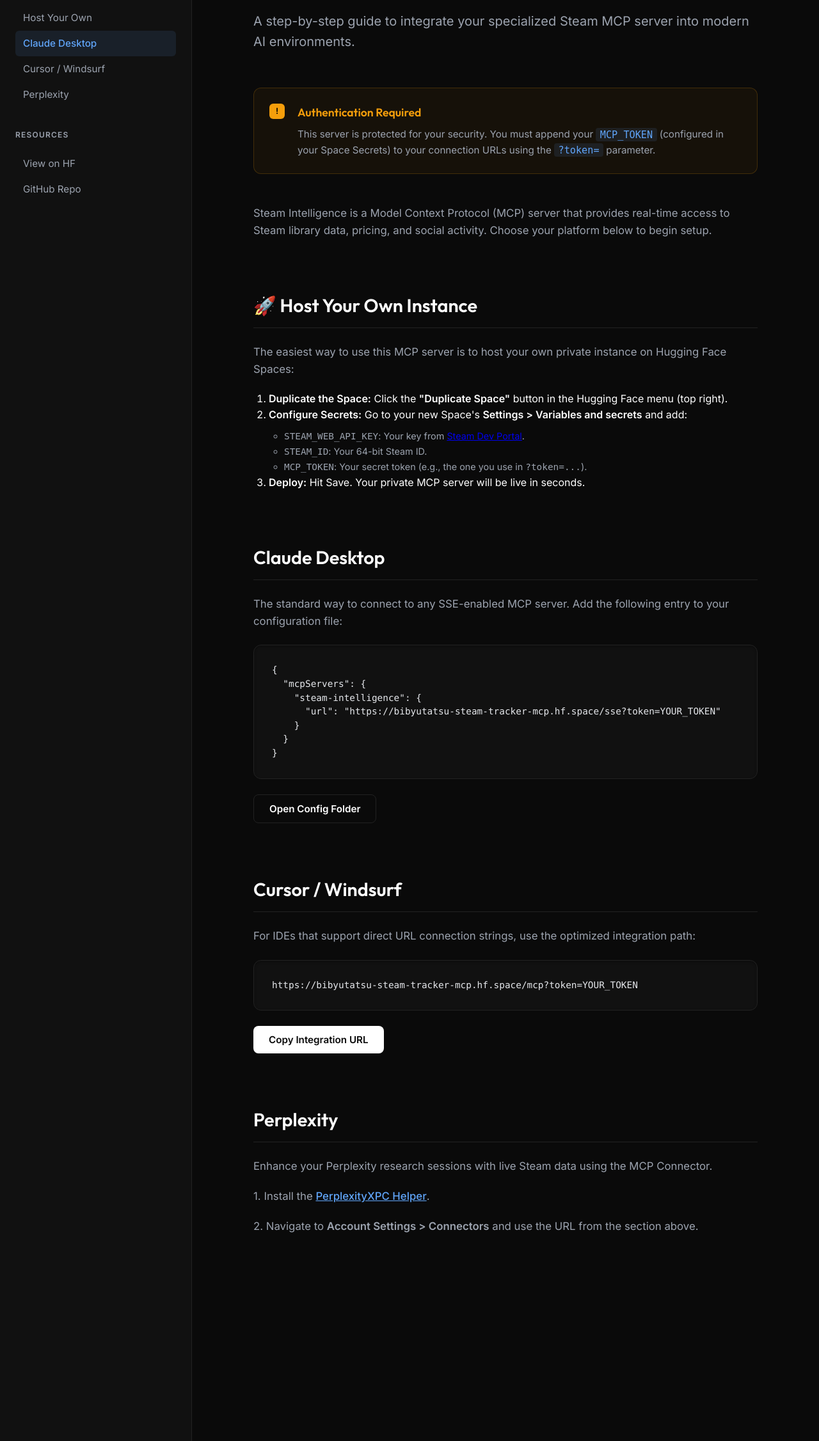
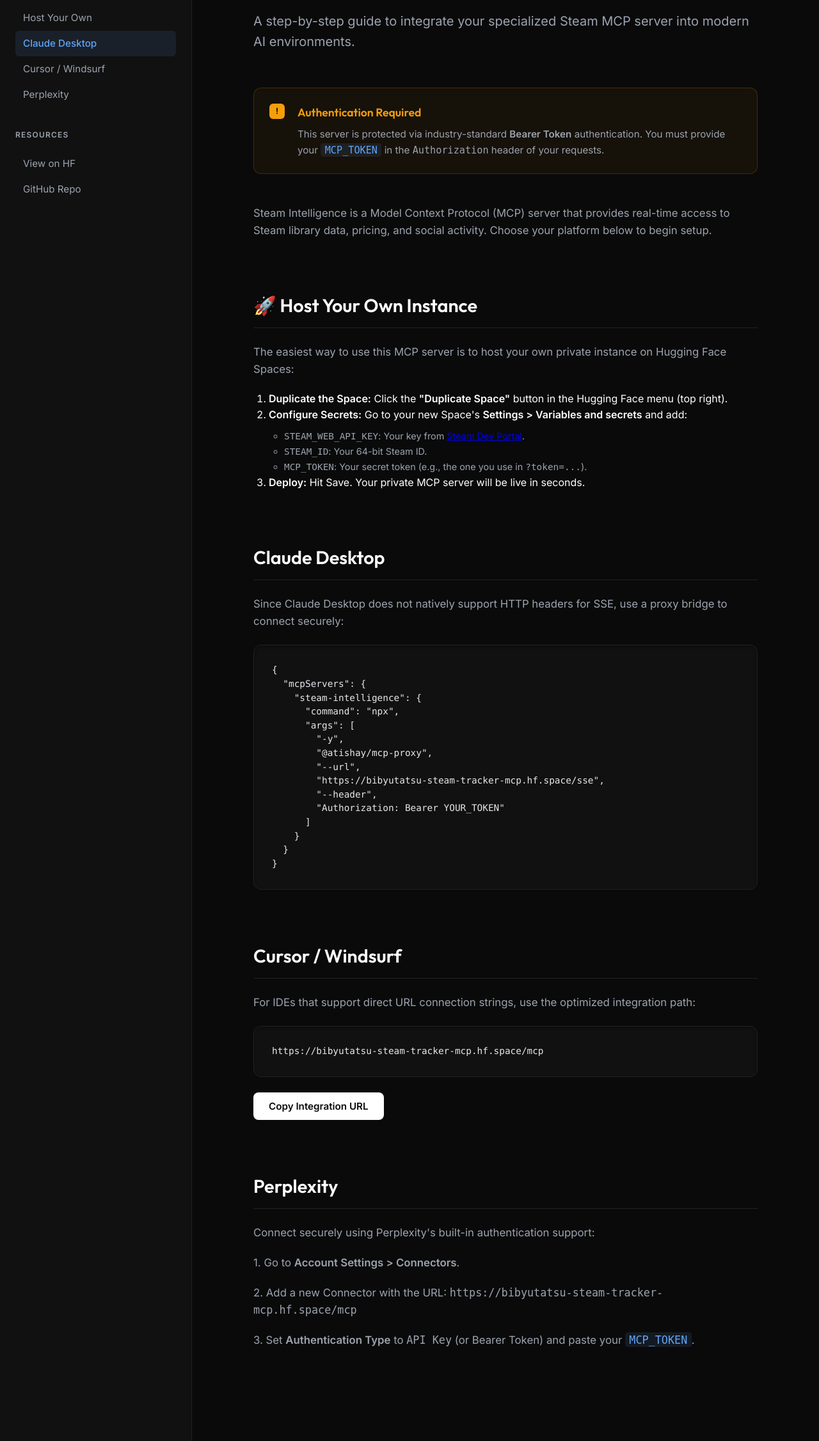
Before and after one commit to Bibyutatsu/Steam-Tracker-MCP, a Python web app: template templates/index.html in a window 1280 px wide. Shown: the part 216-2469 px from the top of the page at 64% size. Run offline with Jinja, Linux system fonts and the light colour scheme; the template is opened without the code that fills it, so the values that code supplies are empty.

Commit message:
refactor: enforce strict header-based authentication and remove query parameter token support for improved security.

```diff
--- a/templates/index.html
+++ b/templates/index.html
@@ -45,7 +45,7 @@
                     <div class="auth-note-icon">!</div>
                     <div class="auth-note-content">
                         <h3>Authentication Required</h3>
-                        <p>This server is protected for your security. You must append your <span class="token-highlight">MCP_TOKEN</span> (configured in your Space Secrets) to your connection URLs using the <span class="token-highlight">?token=</span> parameter.</p>
+                        <p>This server is protected via industry-standard <strong>Bearer Token</strong> authentication. You must provide your <span class="token-highlight">MCP_TOKEN</span> in the <code>Authorization</code> header of your requests.</p>
                     </div>
                 </div>
 
@@ -70,19 +70,24 @@
 
             <section id="claude">
                 <h2>Claude Desktop</h2>
-                <p>The standard way to connect to any SSE-enabled MCP server. Add the following entry to your configuration file:</p>
+                <p>Since Claude Desktop does not natively support HTTP headers for SSE, use a proxy bridge to connect securely:</p>
                 <div class="code-container">
                     <pre>
 {
   "mcpServers": {
     "steam-intelligence": {
-      "url": "https://bibyutatsu-steam-tracker-mcp.hf.space/sse?token=YOUR_TOKEN"
+      "command": "npx",
+      "args": [
+        "-y",
+        "@atishay/mcp-proxy",
+        "--url",
+        "https://bibyutatsu-steam-tracker-mcp.hf.space/sse",
+        "--header",
+        "Authorization: Bearer YOUR_TOKEN"
+      ]
     }
   }
 }</pre>
-                </div>
-                <div class="btn-group">
-                    <button class="btn btn-secondary" onclick="openConfig()">Open Config Folder</button>
                 </div>
             </section>
 
@@ -90,7 +95,7 @@
                 <h2>Cursor / Windsurf</h2>
                 <p>For IDEs that support direct URL connection strings, use the optimized integration path:</p>
                 <div class="code-container">
-                    <pre id="mcp-url">https://bibyutatsu-steam-tracker-mcp.hf.space/mcp?token=YOUR_TOKEN</pre>
+                    <pre id="mcp-url">https://bibyutatsu-steam-tracker-mcp.hf.space/mcp</pre>
                 </div>
                 <div class="btn-group">
                     <button class="btn" onclick="copyUrl()">Copy Integration URL</button>
@@ -99,9 +104,10 @@
 
             <section id="perplexity">
                 <h2>Perplexity</h2>
-                <p>Enhance your Perplexity research sessions with live Steam data using the MCP Connector.</p>
-                <p>1. Install the <a href="https://github.com/perplexity-ai/perplexity-mcp-helper" target="_blank" style="color: var(--accent); font-weight: 500;">PerplexityXPC Helper</a>.</p>
-                <p>2. Navigate to <strong>Account Settings > Connectors</strong> and use the URL from the section above.</p>
+                <p>Connect securely using Perplexity's built-in authentication support:</p>
+                <p>1. Go to <strong>Account Settings > Connectors</strong>.</p>
+                <p>2. Add a new Connector with the URL: <code>https://bibyutatsu-steam-tracker-mcp.hf.space/mcp</code></p>
+                <p>3. Set <strong>Authentication Type</strong> to <code>API Key</code> (or Bearer Token) and paste your <span class="token-highlight">MCP_TOKEN</span>.</p>
             </section>
         </div>
     </main>
@@ -110,7 +116,7 @@
         function copyUrl() {
             const url = document.getElementById('mcp-url').innerText;
             navigator.clipboard.writeText(url);
-            alert('Copied to clipboard!\nRemember to replace YOUR_TOKEN with your secret.');
+            alert('Copied to clipboard!\nIntegration URL: ' + url);
         }
         function openConfig() {
             alert('To find your config, navigate to: \n\nmacOS: ~/Library/Application Support/Claude/claude_desktop_config.json\nWindows: %APPDATA%/Claude/claude_desktop_config.json');
```
Also changed, not shown: app.py (+29 -16 lines), README.md.
